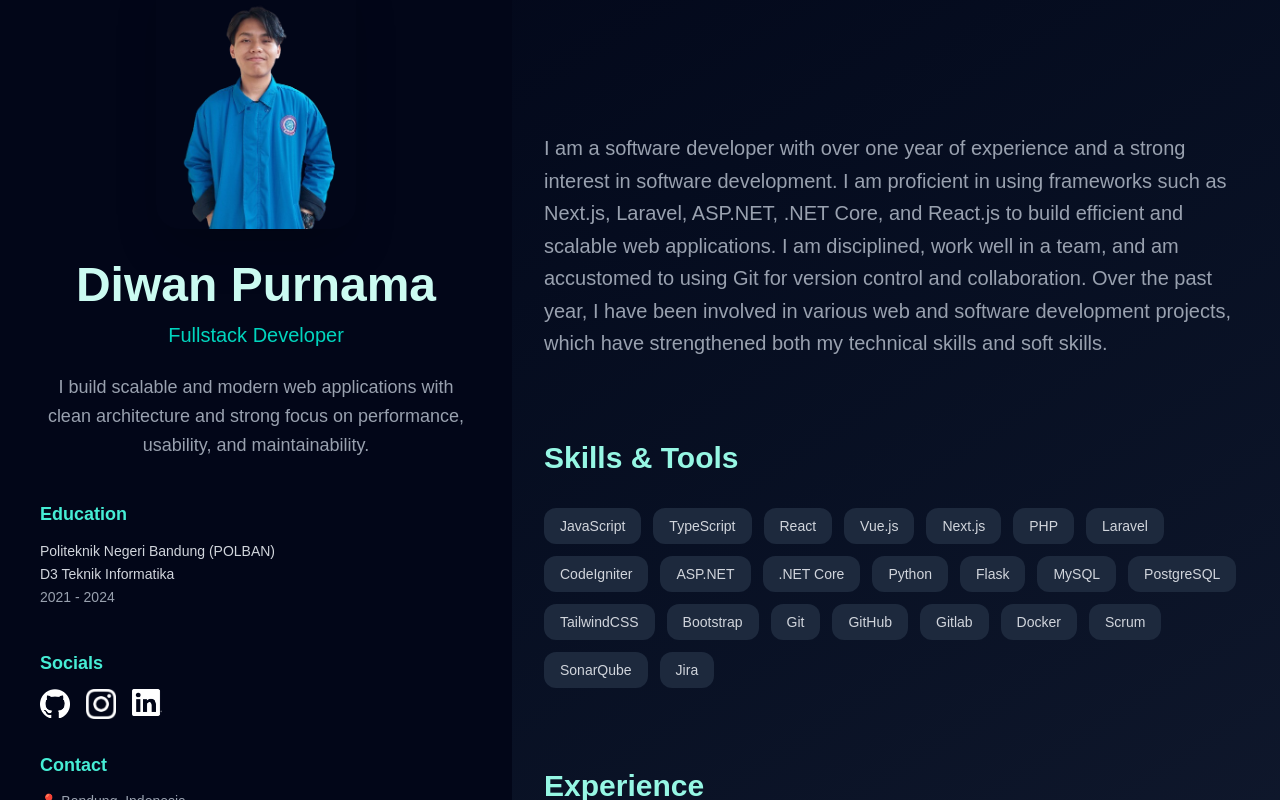
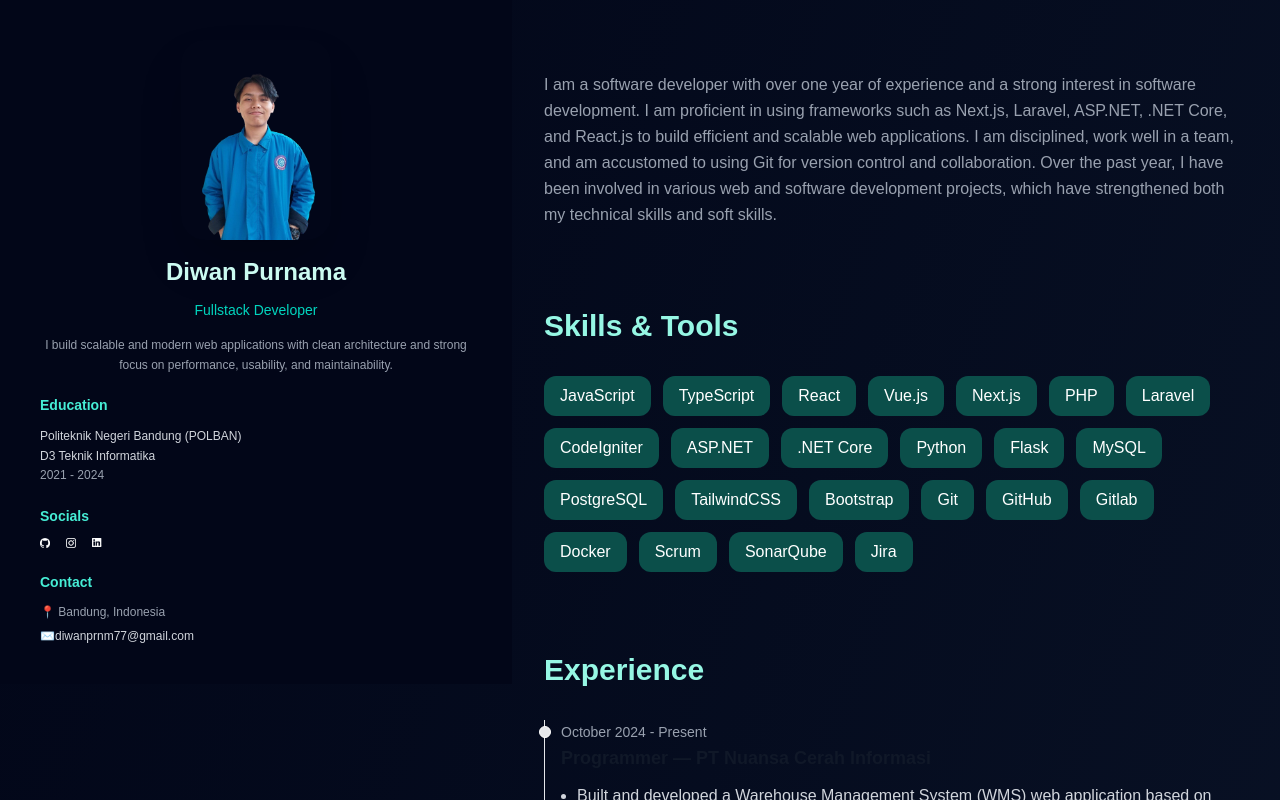
Before and after one commit to diwanprnm/porto-diwan, a Next.js app: page / in a window 1280 px wide. Shown: the top 800 px of the page. Built offline with nearby package versions, Linux system fonts and the light colour scheme.

Commit message:
fix : zoom 100

```diff
--- a/src/app/page.tsx
+++ b/src/app/page.tsx
@@ -2,35 +2,35 @@ import Image from "next/image";
 
 export default function Home() {
   return (
-    <div className="flex flex-col lg:flex-row h-screen bg-gradient-to-br from-slate-950 to-slate-900 text-white">
+    <div className="flex flex-col lg:flex-row min-h-screen bg-gradient-to-br from-slate-950 to-slate-900 text-white max-w-screen-xl mx-auto">
       {/* LEFT SECTION */}
-      <div className="lg:w-2/5 w-full lg:sticky lg:top-0 lg:h-screen flex flex-col items-center justify-center bg-slate-950 p-10">
+      <div className="lg:w-2/5 w-full lg:sticky lg:top-0 lg:self-start flex flex-col items-center justify-center bg-slate-950 p-10">
         <Image
           src="/image/diwan2.png"
           alt="Profile"
-          width={200}
-          height={200}
-          className="rounded-3xl shadow-2xl mb-8"
+          width={150}
+          height={150}
+          className="rounded-3xl shadow-2xl mb-4"
         />
 
         {/* Name & Title */}
-        <h1 className="text-3xl lg:text-5xl font-bold text-teal-100 mb-3">
+        <h1 className="text-xl lg:text-2xl font-bold text-teal-100 mb-3">
           Diwan Purnama
         </h1>
-        <h2 className="text-lg lg:text-xl text-teal-400 font-medium mb-6">
+        <h2 className="text-sm lg:text-md text-teal-400 font-medium mb-4">
           Fullstack Developer
         </h2>
-        <p className="text-gray-400 text-base lg:text-lg leading-relaxed text-center">
+        <p className="text-gray-400 text-base lg:text-xs leading-relaxed text-center">
           I build scalable and modern web applications with clean architecture
           and strong focus on performance, usability, and maintainability.
         </p>
 
         {/* Education */}
-        <div className="mt-10 w-full">
-          <h3 className="text-teal-300 font-semibold text-lg mb-3">
+        <div className="mt-5 w-full">
+          <h3 className="text-teal-300 font-semibold text-sm mb-3">
             Education
           </h3>
-          <div className="text-gray-300 text-sm leading-relaxed">
+          <div className="text-gray-300 text-xs leading-relaxed">
             <p className="font-medium">Politeknik Negeri Bandung (POLBAN)</p>
             <p>D3 Teknik Informatika</p>
             <p className="text-gray-400">2021 - 2024</p>
@@ -40,8 +40,8 @@ export default function Home() {
         {/* Skills & Tools */}
 
         {/* Socials */}
-        <div className="mt-10 w-full">
-          <h3 className="text-teal-300 font-semibold text-lg mb-3">Socials</h3>
+        <div className="mt-5 w-full">
+          <h3 className="text-teal-300 font-semibold text-sm mb-3">Socials</h3>
           <div className="flex gap-4">
             <a
               href="https://github.com/diwanprnm"
@@ -51,8 +51,8 @@ export default function Home() {
               <Image
                 src="/image/github.png"
                 alt="GitHub"
-                width={30}
-                height={30}
+                width={10}
+                height={10}
               />
             </a>
             <a
@@ -63,8 +63,8 @@ export default function Home() {
               <Image
                 src="/image/instagram.png"
                 alt="Instagram"
-                width={30}
-                height={30}
+                width={10}
+                height={10}
               />
             </a>
             <a
@@ -75,17 +75,17 @@ export default function Home() {
               <Image
                 src="/image/linkedin.png"
                 alt="LinkedIn"
-                width={30}
-                height={30}
+                width={10}
+                height={10}
               />
             </a>
           </div>
         </div>
 
         {/* Contact */}
-        <div className="mt-8 w-full">
-          <h3 className="text-teal-300 font-semibold text-lg mb-3">Contact</h3>
-          <div className="text-gray-300 text-sm space-y-2">
+        <div className="mt-6 w-full">
+          <h3 className="text-teal-300 font-semibold text-sm mb-3">Contact</h3>
+          <div className="text-gray-300 text-xs space-y-2">
             <p>
               📍 <span className="text-gray-400">Bandung, Indonesia</span>
             </p>
@@ -103,9 +103,9 @@ export default function Home() {
       </div>
 
       {/* RIGHT SECTION */}
-      <div className="w-full lg:w-3/5 lg:overflow-y-auto p-8">
-        <section className="mb-20 mt-25">
-          <p className="text-gray-400 text-xl leading-relaxed">
+      <div className="w-full lg:w-3/5 lg:overflow-y-auto p-8 pb-20">
+        <section className="mb-20 mt-10">
+          <p className="text-gray-400 text-md leading-relaxed">
             I am a software developer with over one year of experience and a
             strong interest in software development. I am proficient in using
             frameworks such as Next.js, Laravel, ASP.NET, .NET Core, and
@@ -149,7 +149,7 @@ export default function Home() {
               ].map((skill) => (
                 <span
                   key={skill}
-                  className="px-4 py-2 bg-slate-800 rounded-xl text-gray-300 text-sm hover:bg-slate-700 transition"
+                  className="px-4 py-2 bg-teal-900 rounded-xl text-teal-200text-sm hover:bg-slate-700 transition"
                 >
                   {skill}
                 </span>
```
